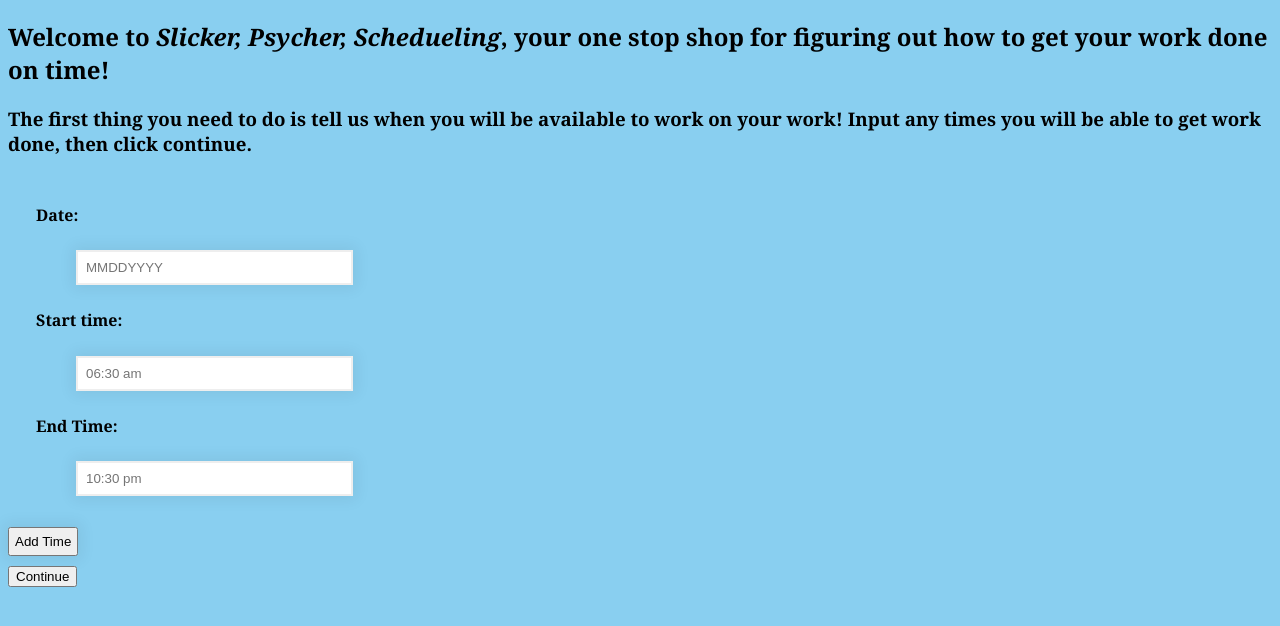
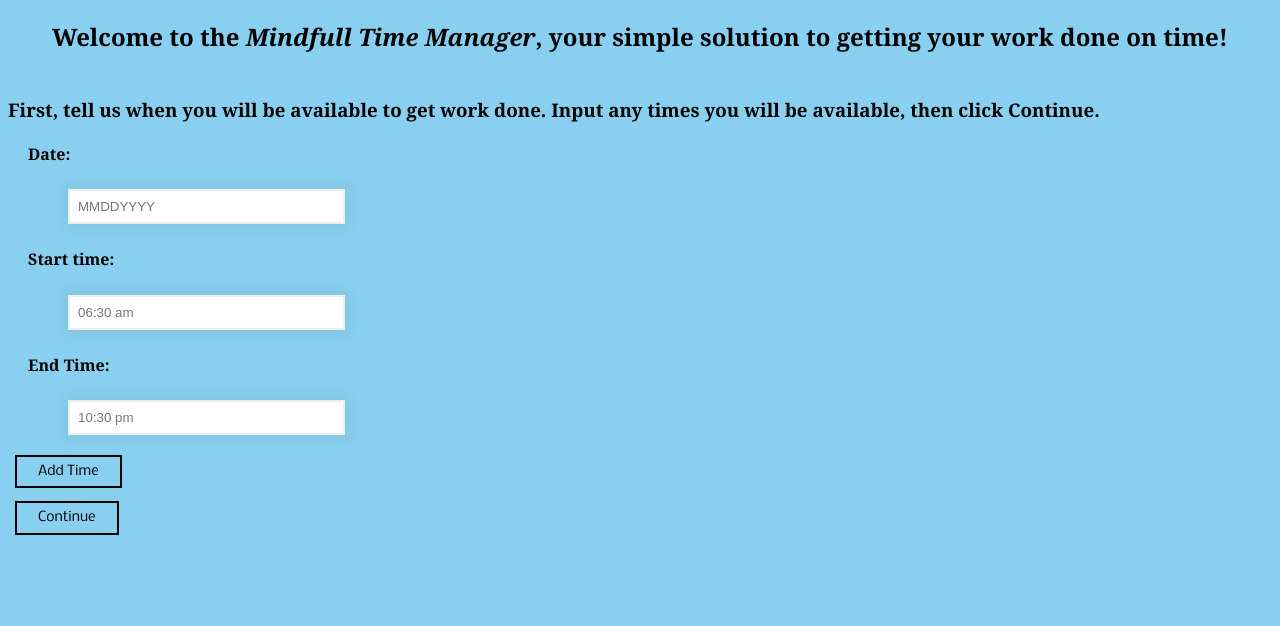
Before and after one commit to TBrusilovsky/WebPsych-te, a plain HTML site: page Website/index.html in a window 1280 px wide. Drawn offline with Linux system fonts and the light colour scheme; a web font is replaced by a local one.

Commit message:
more styling

```diff
--- a/Website/index.html
+++ b/Website/index.html
@@ -2,7 +2,7 @@
 <html lang='en'>
   <head>
     <meta charset='UTF-8'/>
-    <title>Slicker Schedueling</title>
+    <title>Mindfull Manager</title>
     <link rel='stylesheet' href='style.css'/>
     <link href="http://fonts.googleapis.com/css?family=Corben:bold" rel="stylesheet" type="text/css">
     <link href="http://fonts.googleapis.com/css?family=Nobile" rel="stylesheet" type="text/css">
@@ -10,8 +10,9 @@
 
   <body>
     <script type="text/javascript" src="script.js"></script>
-    <h2>Welcome to <i>Slicker, Psycher, Schedueling</i>, your one stop shop for figuring out how to get your work done on time!</h2>
-    <h3 id="instructions">The first thing you need to do is tell us when you will be available to work on your work! Input any times you will be able to get work done, then click continue.</h3>
+    <h2>Welcome to the <i>Mindfull Time Manager</i>, your simple solution to getting your work done on time!</h2>
+    <div class="divider"></div>
+    <h3 id="instructions">First, tell us when you will be available to get work done. Input any times you will be available, then click Continue.</h3>
     <dl id="inputlist">
       <h4 id="title1">Date:</h4>
       <dd><input type="text" id="date" size="30" placeholder="MMDDYYYY"></dd>
@@ -20,9 +21,9 @@
       <h4 id="title3">End Time:</h4>
       <dd><input type="text" id="endtime" size="30" placeholder="10:30 pm"></dd>
     </dl>
-    <div class="actions" id="addTime"><input type="submit" value="Add Time" onclick="addTime();"></div>
+    <div class="action" id="addTime"><input type="submit" value="Add Time" onclick="addTime();"></div>
 
-    <div class="continue" id="continue"><input type="button" value="Continue" onclick="getTasks();" /></div>
+    <div class="action" id="continue"><input type="submit" value="Continue" onclick="getTasks();" /></div>
 
   </body>
 </html>
--- a/Website/script.js
+++ b/Website/script.js
@@ -43,7 +43,7 @@ function getTasks(event) { //creates the next screen? might be worth just making
   thingtochange.remove();
 
   let thingtoadd = document.createElement("div");
-  thingtoadd.class = "actions";
+  thingtoadd.class = "action";
   thingtoadd.id = "addEvent";
   let otherthingtoadd = document.createElement("input");
   thingtoadd.appendChild(otherthingtoadd);
@@ -52,11 +52,11 @@ function getTasks(event) { //creates the next screen? might be worth just making
   document.body.appendChild(thingtoadd);
 
   thingtoadd = document.createElement("div");
-  thingtoadd.class = "continue";
+  thingtoadd.class = "action";
   thingtoadd.id = "generate";
   otherthingtoadd = document.createElement("input");
   thingtoadd.appendChild(otherthingtoadd);
-  otherthingtoadd.type="button";
+  otherthingtoadd.type="submit";
   otherthingtoadd.addEventListener("click",getSchedule);
   otherthingtoadd.value = "Generate My Schedule!";
   document.body.appendChild(thingtoadd);
--- a/Website/style.css
+++ b/Website/style.css
@@ -1,16 +1,21 @@
 h1, h2, h3, h4, h5, h6, dt {
     font-family: 'Corben', Georgia, Times, serif;
 
+}
+h2 {
+	text-align: center;
 }
 p, div {
     font-family: 'Nobile', Helvetica, Arial, sans-serif;
 }
 dl {
-	padding: 8px;
+	padding: 0px;
 	margin-bottom: 10px;
 	margin-left: 20px;
 }
-
+dl.task {
+	padding: 8px;
+}
 body {
 	background-color: #89cff0;
 }
@@ -20,9 +25,18 @@ input[type=text] {
 	border: 2px solid #eee;
 	box-shadow:0 0 15px 4px rgba(0,0,0,0.06);
 }
+
+
 input[type=submit] {
-	padding: 5px;
-	margin:10px 0; // add top and bottom margin
-	border: 2px solid #eee;
-	box-shadow:0 0 15px 4px rgba(0,0,0,0.06);
+	background: none;
+	border: 2px solid;
+	font-family: 'Nobile', Helvetica, Arial, sans-serif;
+	line-height: 1;
+	margin: 0.5em;
+	padding: .6em 1.6em;
+	text-align: center;
 }
+.divider {
+	border: 1px;
+	height: 5px;
+}
```
